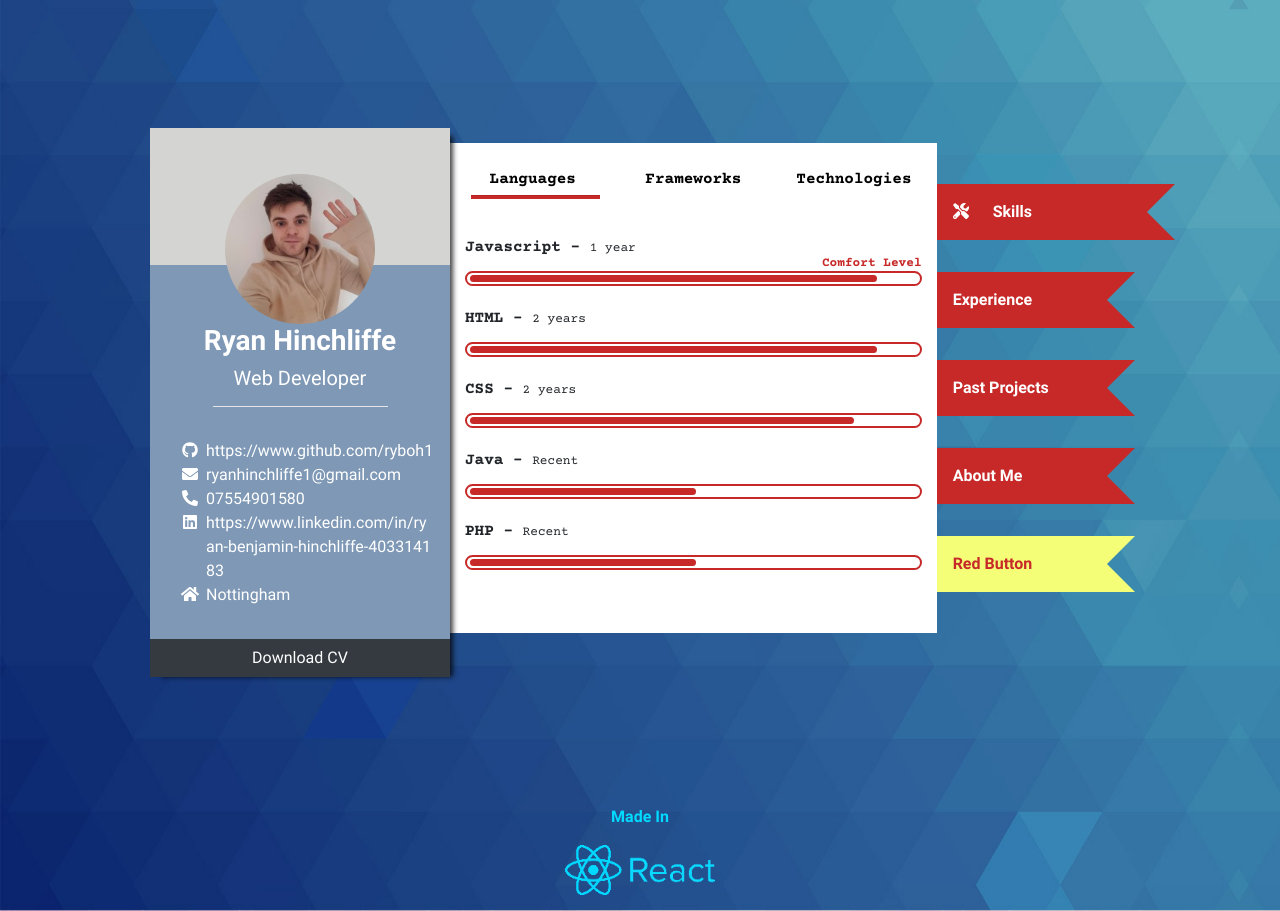
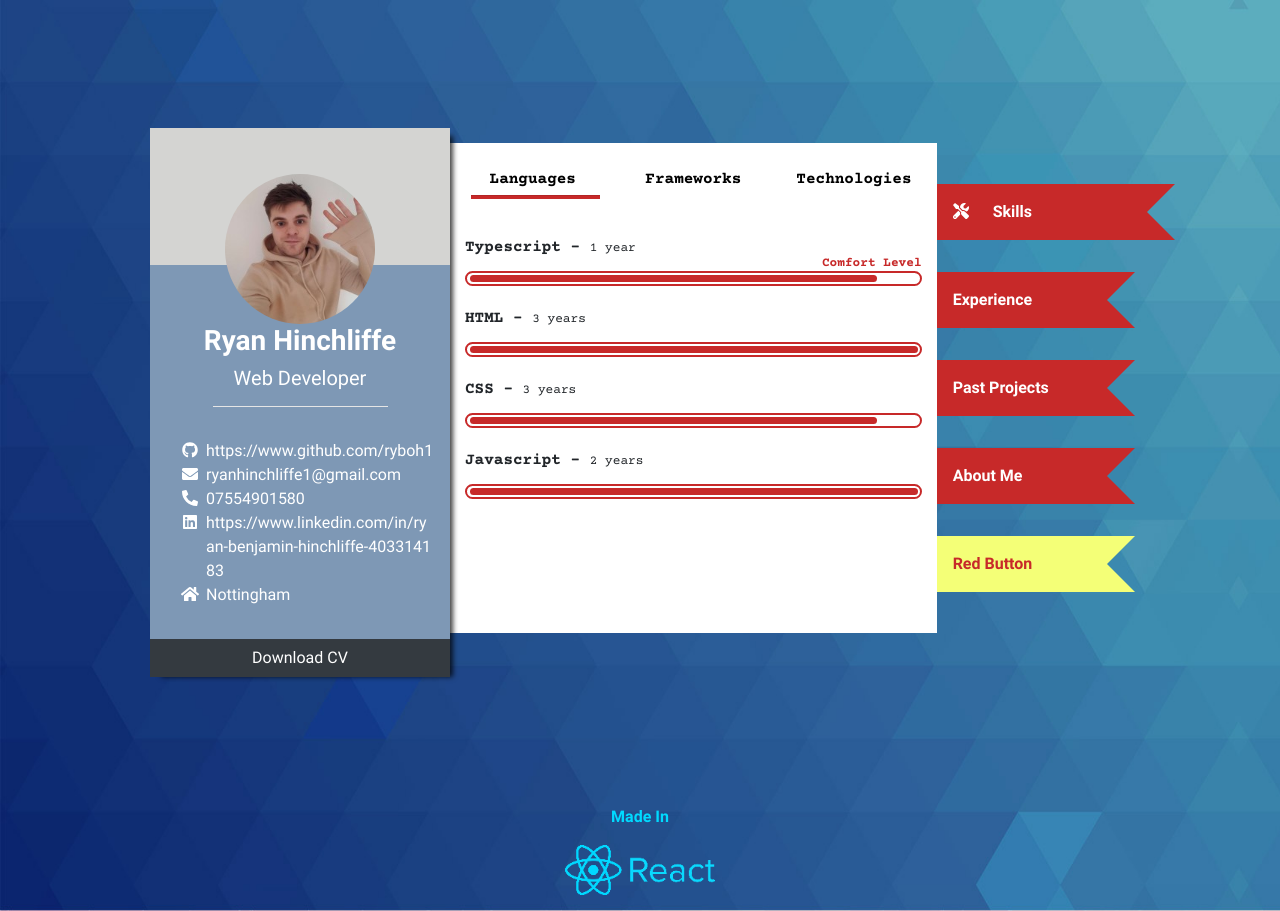
Before and after one commit to ryboh1/hinchliffe-ryan-cv, a React (Create React App) app: page / in a window 1280 px wide. Built offline with nearby package versions, Linux system fonts and the light colour scheme.

Commit message:
updated skills page to be relevant to current skills

```diff
--- a/src/components/content-window/pages/skills-page/SkillsPage.js
+++ b/src/components/content-window/pages/skills-page/SkillsPage.js
@@ -19,16 +19,16 @@ export default class SkillsPage extends Component {
         this.state = {
             pageName:"skills",
             languagesObject: {
-                skillNames: ["Javascript", "HTML", "CSS", "Java", "PHP"],
-                skillLength: ["1 year", "2 years", "2 years", "Recent", "Recent"],
-                skillLevel: [90, 90, 85, 50, 50]
+                skillNames: ["Typescript", "HTML", "CSS", "Javascript"],
+                skillLength: ["1 year", "3 years", "3 years", "2 years"],
+                skillLevel: [90, 99, 90, 99]
             },
             frameworksObject: {
-                skillNames: ["React.js", "Redux", "Sass", "Bootstrap", "D3.js"],
-                skillLength: ["1 year", "Recent", "1 year", "2 years", "1 year"],
-                skillLevel: [75, 65, 90, 90, 75]
+                skillNames: ["Angular", "Sass", "Bootstrap", "RXJS"],
+                skillLength: ["1 year", "2 years", "3 years", "1 year"],
+                skillLevel: [75, 90, 99, 50]
             },
-            technologies: ["Git", "Github", "Jira", "Wordpress", "FileZilla", "NPM", "Linux", "Figma", "VS-Code", "Intelli-J"],
+            technologies: ["Git", "Github", "Unix", "Jira", "Wordpress", "FileZilla", "NPM", "Figma", "VS-Code", "Intelli-J"],
             skillsClasses: ["languages-skills", "framework-skills"],
             subTabPageNames: ["languages", "frameworks", "technologies"]
         }
```
